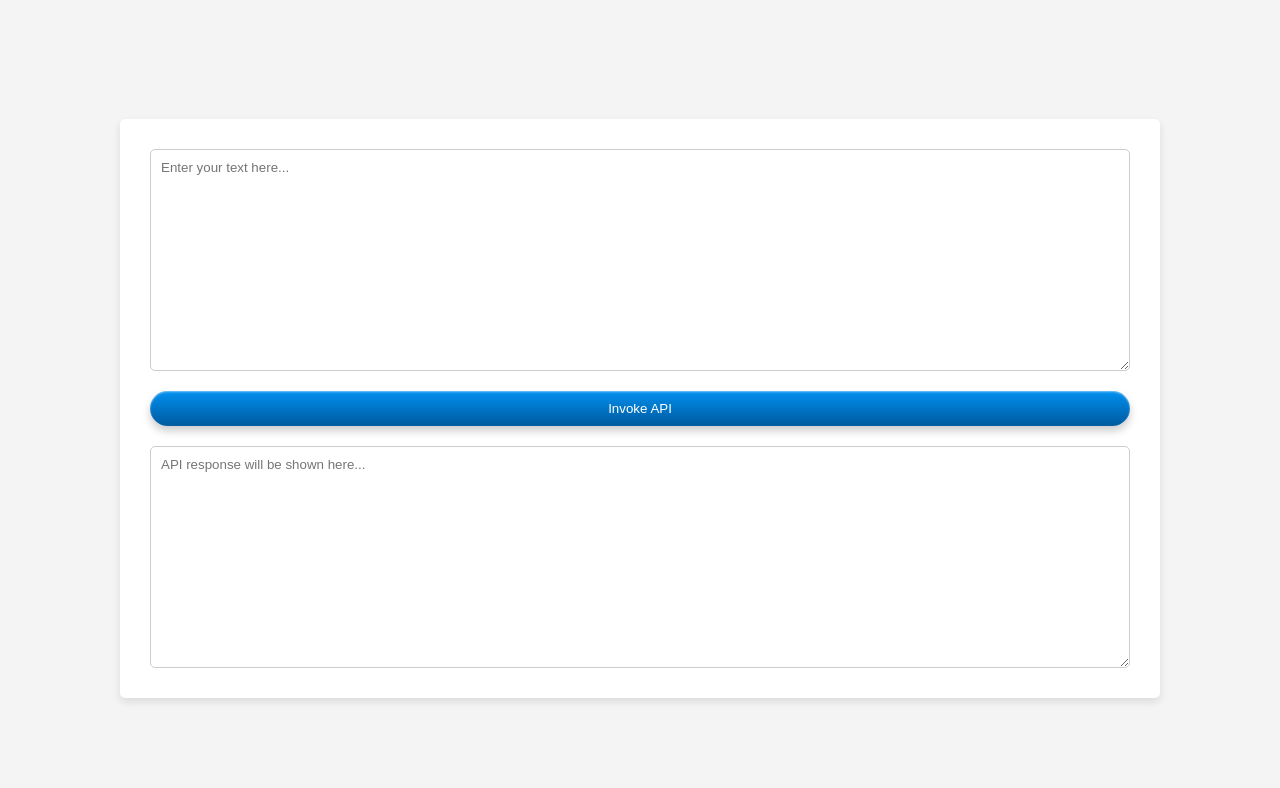
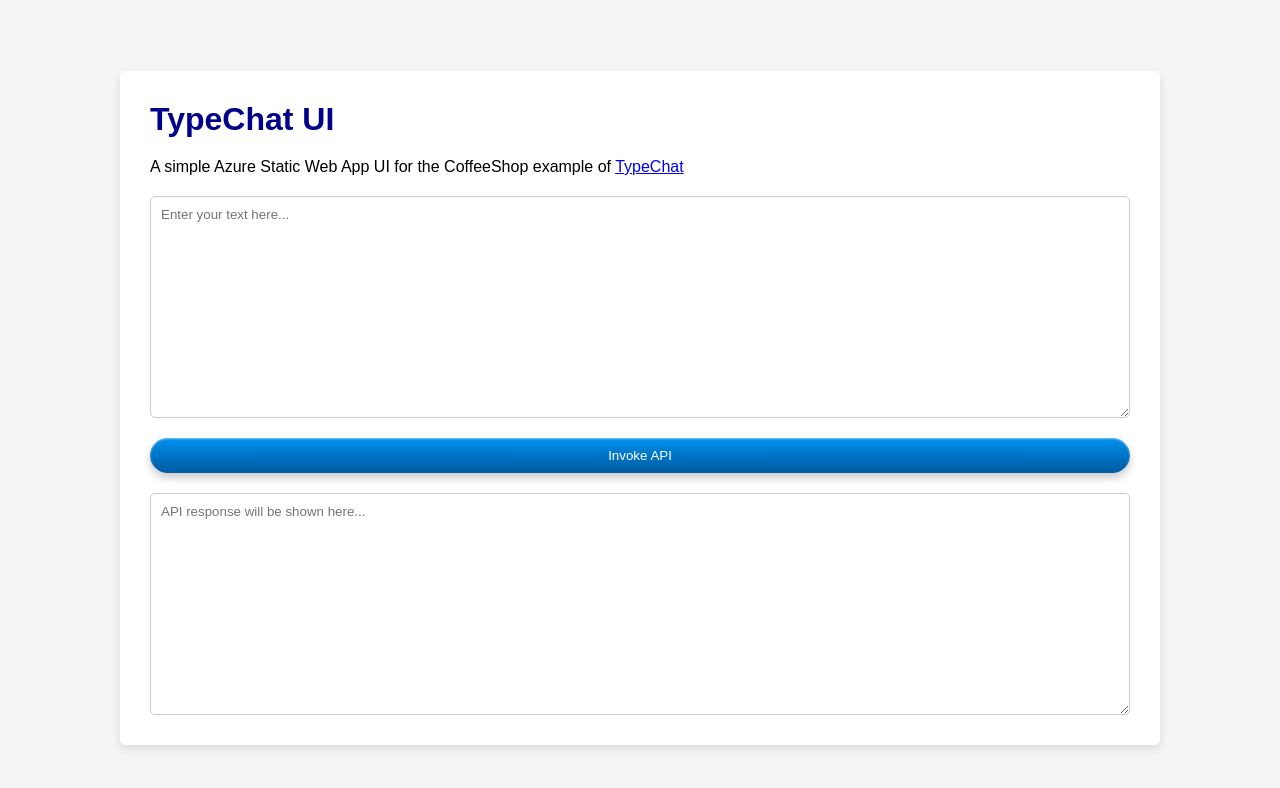
Before and after one commit to nulllogicone/TypeChat-StaticWebApp-UI, a website with bundled scripts: page app/index.html in a window 1280 px wide. Built offline with nearby package versions, Linux system fonts and the light colour scheme.

Commit message:
Add title and more style

```diff
--- a/app/index.html
+++ b/app/index.html
@@ -1,33 +1,28 @@
 <!DOCTYPE html>
 <html lang="en">
+
 <head>
     <meta charset="UTF-8">
     <meta name="viewport" content="width=device-width, initial-scale=1.0">
     <title>Sample Azure Static Web App</title>
     <link rel="stylesheet" href="styles.css">
 </head>
+
 <body>
+
     <div class="container">
+        <h1>TypeChat UI</h1>
+        <div>A simple Azure Static Web App UI for the CoffeeShop example of <a
+                href="https://microsoft.github.io/TypeChat/">TypeChat</a>
+        </div>
         <textarea id="inputText" placeholder="Enter your text here..."></textarea>
-        <button  id="invokeApi" class="button-column">Invoke API</button>
+        <button id="invokeApi" class="button-column">Invoke API</button>
         <span id="spinner" style="display: none;">Loading...</span>
         <textarea id="outputText" placeholder="API response will be shown here..." readonly></textarea>
     </div>
 
     <script src="app.js"></script>
-    <!-- <script>
-        document.getElementById('invokeApi').addEventListener('click', async () => {
-            const inputText = document.getElementById('inputText').value;
-            const response = await fetch('/api/httpTrigger1', {
-                method: 'POST',
-                body: JSON.stringify({ prompt: inputText }),
-                headers: {
-                    'Content-Type': 'application/json'
-                }
-            });
-            const result = await response.json();
-            document.getElementById('outputText').value = JSON.stringify(result, null, 2);
-        });
-    </script> -->
+
 </body>
+
 </html>
--- a/app/styles.css
+++ b/app/styles.css
@@ -5,9 +5,11 @@
     align-items: center;
     height: 100vh;
     background-color: #f4f4f4;
-    color:red;
 }
 
+h1  {
+    color: darkblue;
+}
 .container {
     display: grid;
     width: 90%;
@@ -40,6 +42,10 @@
     box-shadow: 0px 5px 11px rgba(0, 0, 0, 0.3), inset 0px 1px 2px rgba(255, 255, 255, 0.5);
 }
 
+#spinner {
+    color: darkgreen;
+}
+
 .button-column {
     /* flex: 0 0 100px; This will make the button column fixed width of 100px */
 
```
